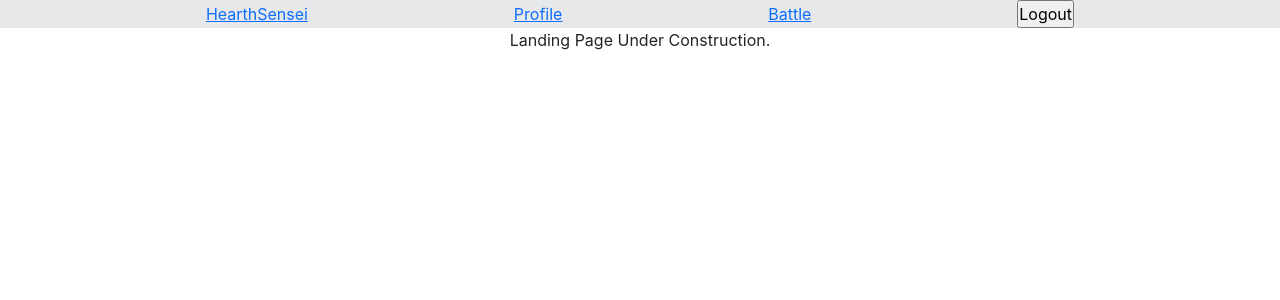
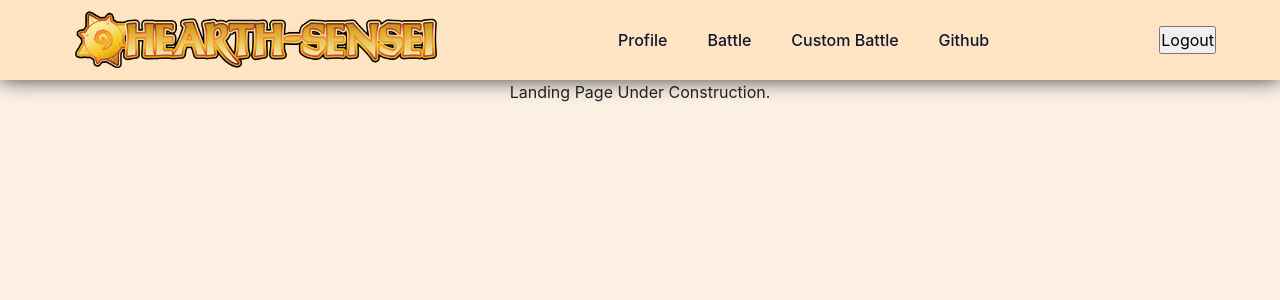
Before and after one commit to NSchatz/Hearth-Sensei, a React (Create React App) app: page / in a window 1280 px wide. Shown: the top 300 px of the page. Built offline with nearby package versions, Linux system fonts and the light colour scheme.

Commit message:
Adjusted Navbar slightly with logo

```diff
--- a/public/index.html
+++ b/public/index.html
@@ -14,9 +14,15 @@
 
 <body>
   <div class="Navbar">
-    <a href="/">HearthSensei</a>
-    <a href="/Profile">Profile</a>
-    <a href="/battle">Battle</a>
+    <a href="/"><img src="%PUBLIC_URL%/hearth-sensei_logo.png" height="60"></a>
+    <div class="NavTabs">
+      <ul class="NavLinks">
+        <li><a href="/Profile">Profile</a></li>
+        <li><a href="/battle">Battle</a></li>
+        <li><a href="/custombattle">Custom Battle</a></li>
+        <li><a href="https://github.com/NSchatz/Hearth-Sensei">Github</a></li>
+      </ul>
+    </div>
     <form method="POST" action="/logout">
       <input id="submit" type="submit" value="Logout">
     </form>
--- a/src/Pages/Landing.css
+++ b/src/Pages/Landing.css
@@ -1,3 +1,4 @@
 .Landing {
   height: 100vh;
+  background-color: #fdf1e6;
 }
--- a/src/index.css
+++ b/src/index.css
@@ -5,10 +5,48 @@
 }
 
 .Navbar {
+    height: 80px;
+    position: relative;
     display: flex;
     align-items: center;
-    justify-content: space-evenly;
-    background: #191e2d1a;
+    justify-content: space-between;
+    padding: 20px 5%;
+    background-color: bisque;
+    box-shadow: 0 0 20px 0 rgba(0, 0, 0, 0.75);
+}
+
+.NavTabs {
+    display: flex;
+    align-items: center;
+    justify-content: center;
+}
+
+.NavLinks {
+    list-style: none;
+    display: flex;
+}
+
+.NavLinks a {
+    font-weight: 500;
+    color: #10162e;
+    text-decoration: none;
+}
+
+.NavLinks li {
+    padding: 0px 20px;
+}
+
+.NavLinks li a {
+    transition: color 0.3s ease 0s;
+}
+
+.NavLinks li a:hover {
+    color: #2b17de;
+}
+
+ul.NavLinks {
+    margin-bottom: 0;
+    padding-left: 0;
 }
 
 body {
```
Also changed, not shown: public/hearth-sensei_logo.png (added).
